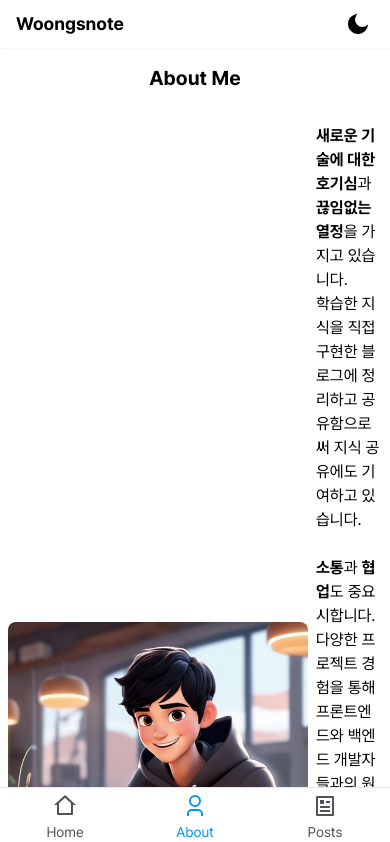
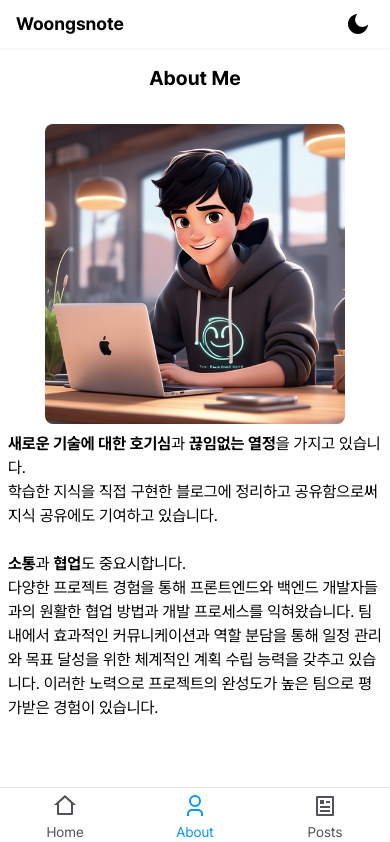
Before and after one commit to woongsnote/woongsnote-dev, a Next.js app: page /about in a window 390 px wide. Shown: the top 842 px of the page. Built offline with nearby package versions, Linux system fonts and the light colour scheme.

Commit message:
Update page.tsx

```diff
--- a/src/app/about/page.tsx
+++ b/src/app/about/page.tsx
@@ -4,7 +4,7 @@
   return (
     <section className="flex flex-col items-center gap-8 py-4">
       <h2 className="text-xl lg:text-4xl font-bold">About Me</h2>
-      <div className="flex flex-row gap-2 items-center">
+      <div className="flex flex-col lg:flex-row gap-2 items-center">
         <Image
           src={'/profile.png'}
           width={300}
```
